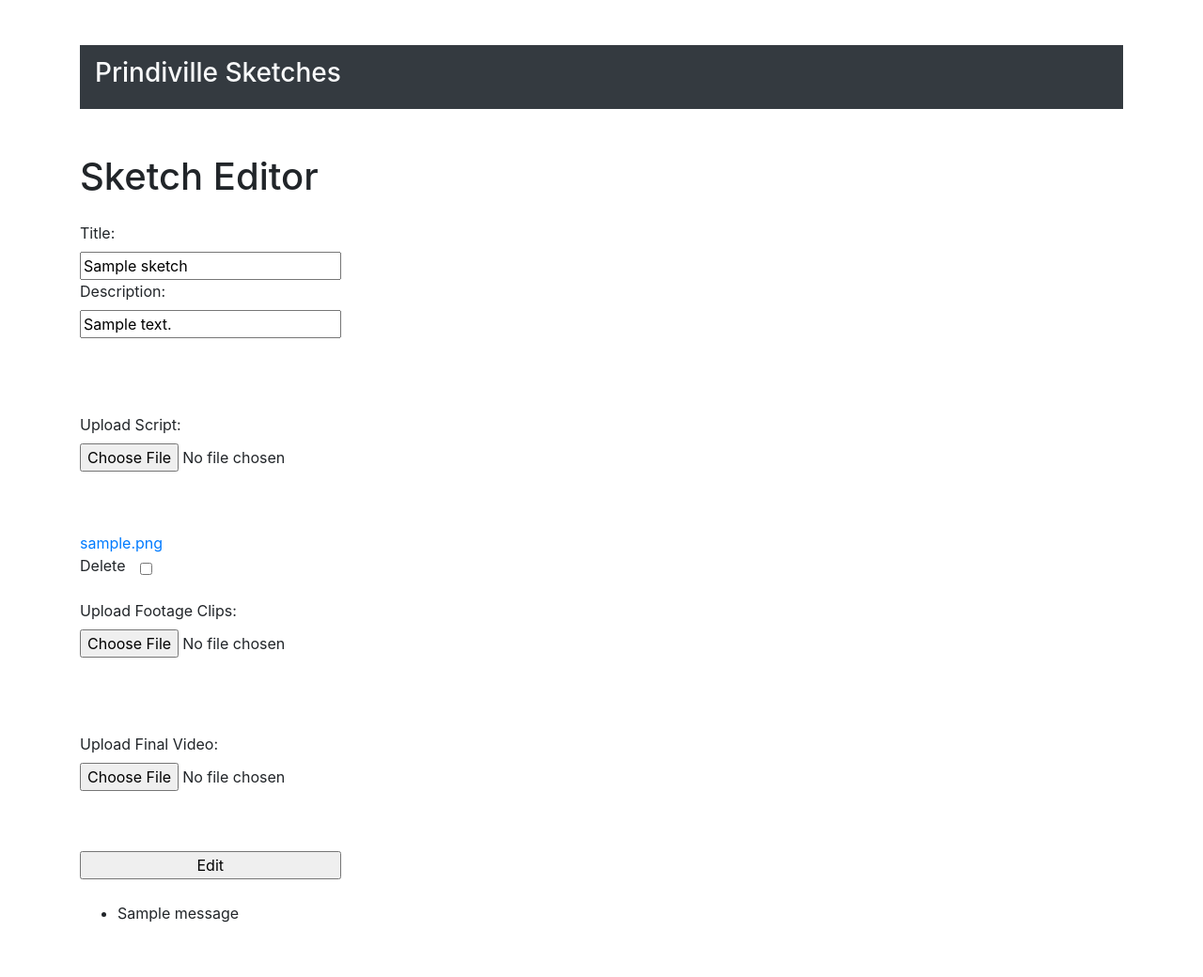
After one commit to BrianKozeny/prindiville-sketch-site, a Django app: page /edit/1 in a window 1280 px wide. The commit adds this page. Shown: the whole page at 94% size. Run offline with Django 3.2, Linux system fonts and the light colour scheme; tables that the repository leaves empty hold one stand-in row (values such as "Sample post"); one stand-in notice (Sample message) is shown; some libraries are stand-ins or nearby versions.

Commit message:
edit button,  delete/add files

```diff
--- a/django/dashboard/forms.py
+++ b/django/dashboard/forms.py
@@ -11,7 +11,7 @@ class ScriptUploadForm(forms.ModelForm):
     prefix = "script"
     class Meta:
         model = SketchFileUpload
-        fields = ['file']
+        fields = ['id', 'file']
         labels = {
             "file": "Upload Script",
         }
@@ -20,7 +20,7 @@ class FootageUploadForm(forms.ModelForm):
     prefix = "footage"
     class Meta:
         model = SketchFileUpload
-        fields = ['file']
+        fields = ['id', 'file']
         labels = {
             "file": "Upload Footage Clips",
         }
@@ -29,7 +29,7 @@ class FinalVideoUploadForm(forms.ModelForm):
     prefix = "final"
     class Meta:
         model = SketchFileUpload
-        fields = ['file']
+        fields = ['id', 'file']
         labels = {
             "file": "Upload Final Video",
         }
--- /dev/null
+++ b/django/dashboard/templates/dashboard/edit_sketch.html
@@ -0,0 +1,106 @@
+
+<!DOCTYPE html>
+<html lang="en">
+  <head>
+
+    <meta charset="utf-8">
+    <meta http-equiv="X-UA-Compatible" content="IE=edge">
+    <meta name="viewport" content="width=device-width, initial-scale=1">
+
+    <!-- CSS -->
+    <link rel="stylesheet" href="https://maxcdn.bootstrapcdn.com/bootstrap/4.0.0/css/bootstrap.min.css" integrity="sha384-Gn5384xqQ1aoWXA+058RXPxPg6fy4IWvTNh0E263XmFcJlSAwiGgFAW/dAiS6JXm" crossorigin="anonymous">
+    <style>
+        body {
+            font-size: 16px;
+        }
+    </style>
+
+    <!-- Page Name and Site Name -->
+    <title>Sketch</title>
+
+  </head>
+
+  <body>
+
+    <div class="container">
+
+      <header class="header clearfix" style="background-color: #ffffff">
+
+        <!-- Site Name -->
+        <nav class="navbar navbar-dark bg-dark my-5">
+            <a class="navbar-brand" href="/">
+                <h1 class="h3 text-light">Prindiville Sketches</h1>
+          </a>
+        </nav>
+
+        <h1>Sketch Editor</h1>
+        <form enctype="multipart/form-data" method="POST" action="">
+            <div class="d-flex flex-column w-25">
+                {% csrf_token %}
+                <div class="d-flex flex-column w-100 mt-3">
+                    {{ sketch_form }}
+                </div>
+                <br />
+                <br />
+                <div class="d-flex flex-column w-100 mt-3">
+                    {% for scripts_upload in scripts_uploads %}
+                       <a href="/media/{{scripts_upload.file}}">{{ scripts_upload.file }}</a>
+                       <div class="d-flex align-items-center">
+                           <label class="mr-3" for="{{ scripts_upload.id }}-file-clear_id">Delete</label>
+                           <input type="checkbox" name="{{ scripts_upload.id }}-clear" id="{{ scripts_upload.id }}-file-clear_id">
+                        </div>
+                    {% endfor %}
+                </div>
+                <div class="d-flex flex-column w-100 mt-3">
+                    {{ new_script_form }}
+                </div>
+                <br />
+                <br />
+                <div class="d-flex flex-column w-100 mt-3">
+                    {% for footage_upload in footage_uploads %}
+                       <a href="/media/{{footage_upload.file}}">{{ footage_upload.file }}</a>
+                       <div class="d-flex align-items-center">
+                           <label class="mr-3" for="{{ footage_upload.id }}-file-clear_id">Delete</label>
+                           <input type="checkbox" name="{{ footage_upload.id }}-clear" id="{{ footage_upload.id }}-file-clear_id">
+                        </div>
+                    {% endfor %}
+                </div>
+                <div class="d-flex flex-column w-100 mt-3">
+                    {{ new_footage_form }}
+                </div>
+                <br />
+                <br />
+                <div class="d-flex flex-column w-100 mt-3">
+                    {% for final_upload in final_uploads %}
+                       <a href="/media/{{final_upload.file}}">{{ final_upload.file }}</a>
+                       <div class="d-flex align-items-center">
+                           <label class="mr-3" for="{{ final_upload.id }}-file-clear_id">Delete</label>
+                           <input type="checkbox" name="{{ final_upload.id }}-clear" id="{{ final_upload.id }}-file-clear_id">
+                       </div>
+                    {% endfor %}
+                </div>
+                <div class="d-flex flex-column w-100 mt-3">
+                    {{ new_final_form }}
+                </div>
+                <br />
+                <br />
+                <div class="d-flex flex-column w-100 mt-3">
+                    <input type="submit" value="Edit"/>
+                </div>
+            </div>
+        </form>
+
+        <br>
+        {% if messages %}
+
+        <ul class="messages">
+            {% for message in messages %}
+            <li {% if message.tags %} class=" {{ message.tags }} " {% endif %}> {{ message }} </li>
+            {% endfor %}
+        </ul>
+        {% endif %}
+
+        <br>
+        </p>
+    </div>
+  </body>
--- a/django/dashboard/templates/dashboard/index.html
+++ b/django/dashboard/templates/dashboard/index.html
@@ -72,7 +72,9 @@
                 </div>
                 <div class="row">
 
+
                    {% for sketch in sketches %}
+
                     <div id="sbot" class="p-3 mb-5 col-12 col-md-6">
                         <div class="card" style="min-height:200px;">
                             <div class="card-body d-flex flex-column justify-content-between">
@@ -83,7 +85,7 @@
                               <div class="row">
                                   <div class="col-12 col-lg-12 mb-2 mb-lg-0">
                                           {% for footage in sketch.footage_uploads  %}
-                                            {% if footage in sketch.footage.uploads %}
+                                            {% if footage in sketch.footage_uploads %}
                                                   <a class="col-12 d-flex p-0 mb-2" href="{{ footage.file.url }}">
                                                       <button class="btn btn-primary col-12" style="white-space: normal;">
                                                           <div>Download Footage</div>
@@ -140,6 +142,7 @@
                                               </div>
                                           </div>
 
+                                          <a href="{% url 'edit_sketch' sketch.id %}">Edit Sketch</a>
                                     <!-- <div>
                                         <b>Footage:</b>
                                         {% for footage in sketch.footage_uploads %}
--- a/django/dashboard/urls.py
+++ b/django/dashboard/urls.py
@@ -5,4 +5,5 @@ from . import views
 urlpatterns = [
     path('', views.index, name='index'),
     path('sketch/', views.showsketch, name='upload'),
+    path('edit/<int:id>', views.edit_sketch, name='edit_sketch'),
 ]
--- a/django/dashboard/views.py
+++ b/django/dashboard/views.py
@@ -1,5 +1,6 @@
 from django.shortcuts import render, redirect
 from django.core.files.storage import FileSystemStorage
+from django.forms import formset_factory
 from .models import Sketch, SketchFileUpload
 from .forms import SketchForm, ScriptUploadForm, FootageUploadForm, FinalVideoUploadForm
 
@@ -20,6 +21,7 @@ def index(request):
         final_uploads = sketch.sketchfileupload_set.filter(type="FINAL").all()
 
         sketch_with_upload = {
+            "id": sketch.pk,
             "title": sketch.title,
             "description": sketch.description,
             "script_uploads": script_uploads,
@@ -94,3 +96,69 @@ def showsketch(request):
         }
 
         return render(request, 'dashboard/sketch.html', context)
+
+def edit_sketch(request, id):
+
+    sketch = Sketch.objects.get(id=id)
+    script_uploads = SketchFileUpload.objects.filter(sketch_id = id, type="SCRIPT")
+    footage_uploads = SketchFileUpload.objects.filter(sketch_id = id, type="FOOTAGE")
+    final_uploads = SketchFileUpload.objects.filter(sketch_id = id, type="FINAL")
+
+    if request.method == 'POST':
+        filled_form = SketchForm(request.POST, instance = sketch)
+        print("REQUEST POST: ", request.POST)
+        print("REQUEST FILES: ", request.FILES)
+
+        # Check form and deleted files
+        for key, val in request.POST.items():
+            if not val:
+                continue
+
+            if "clear" in key:
+                id = key[0]
+                file_upload = SketchFileUpload.objects.get(id=id)
+                print("Deleting file:", file_upload.file)
+                # some delete method for SketchFileUpload with id
+                # as well as os file deletion (be careful!)
+
+            elif key == "title":
+                sketch.title = val
+                print("Title", val)
+
+            elif key == "description":
+                sketch.description = val
+                print("Description", val)
+
+
+        # Check file uploads
+        for key, val in request.FILES.items():
+            if key == "new-script-file":
+                print("New Script File:", val)
+
+            elif key == "new-footage-file":
+                print("New Footage File:", val)
+
+            elif key == "new-final-file":
+                print("New Final File:", val)
+
+
+        return redirect('index')
+    else:
+
+        sketch_form = SketchForm(instance = sketch)
+
+        new_script_form = ScriptUploadForm(prefix="new-script")
+        new_footage_form = FootageUploadForm(prefix="new-footage")
+        new_final_form = FinalVideoUploadForm(prefix="new-final")
+
+        context = {
+            "sketch_form": sketch_form,
+            "new_script_form": new_script_form,
+            "new_footage_form": new_footage_form,
+            "new_final_form": new_final_form,
+            "script_uploads": script_uploads,
+            "footage_uploads": footage_uploads,
+            "final_uploads":  final_uploads,
+        }
+
+        return render(request, 'dashboard/edit_sketch.html', context)
--- a/django/sketch/settings.py
+++ b/django/sketch/settings.py
@@ -35,6 +35,7 @@ ALLOWED_HOSTS = [
 
 
 # Application definition
+SITE_ID=1
 
 INSTALLED_APPS = [
     'django.contrib.admin',
@@ -45,6 +46,7 @@ INSTALLED_APPS = [
     'django.contrib.staticfiles',
     'django.contrib.sites',
     'dashboard',
+    'sketch',
 ]
 
 MIDDLEWARE = [
--- a/django/sketch/urls.py
+++ b/django/sketch/urls.py
@@ -19,8 +19,8 @@ from django.conf import settings
 from django.conf.urls.static import static
 
 urlpatterns = [
+    path('admin/', admin.site.urls),
     path('', include('dashboard.urls')),
-    path('admin/', admin.site.urls),
 ]
 
 if settings.DEBUG:
```
